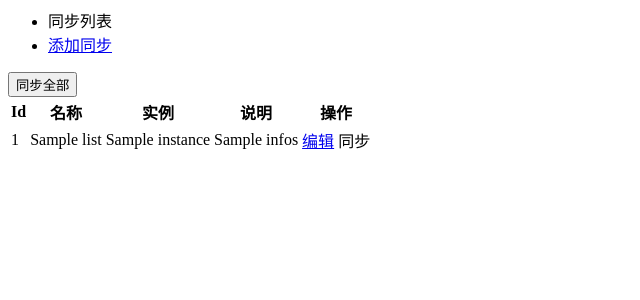
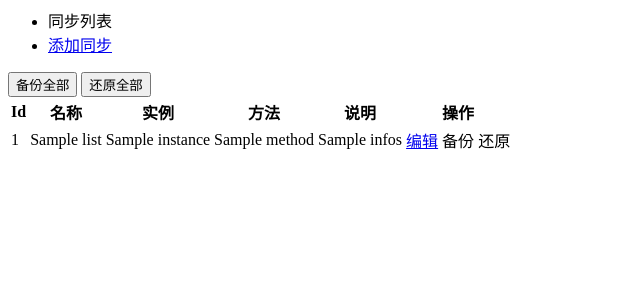
Before and after one commit to shihui1991/ci_tpl_2, a CodeIgniter app: the page made by application/views/admin/rsync/index.php in a window 1280 px wide. Shown: the top 300 px of the page, without its empty margins (0-640 px from the left). Run offline with CodeIgniter, Linux system fonts and the light colour scheme; the template is opened without the code that fills it: most values are stand-ins (such as "Sample title", 1, 10 or a date in 2020).

Commit message:
数据同步升级为备份与还原

```diff
--- a/application/models/logic/ApiLogic.php
+++ b/application/models/logic/ApiLogic.php
@@ -22,9 +22,6 @@ class ApiLogic extends LogicModel
         // redis 为主，mysql 备份
         $this->databaseModel = ApiRedis::instance();
         $this->backDB = ApiMysql::instance();
-        // mysql 为主，redis 备份
-//        $this->databaseModel = ApiMysql::instance();
-//        $this->backDB = ApiRedis::instance();
 
         $this->dataModel = ApiData::instance();
         $this->validatorModel = ApiValidator::instance();
--- a/application/models/logic/CateLogic.php
+++ b/application/models/logic/CateLogic.php
@@ -22,9 +22,6 @@ class CateLogic extends LogicModel
         // redis 为主，mysql 备份
         $this->databaseModel = CateRedis::instance();
         $this->backDB = CateMysql::instance();
-        // mysql 为主，redis 备份
-//        $this->databaseModel = CateMysql::instance();
-//        $this->backDB = CateRedis::instance();
 
         $this->dataModel = CateData::instance();
         $this->validatorModel = CateValidator::instance();
--- a/application/models/logic/MasterLogic.php
+++ b/application/models/logic/MasterLogic.php
@@ -22,9 +22,6 @@ class MasterLogic extends LogicModel
         // redis 为主，mysql 备份
         $this->databaseModel = MasterRedis::instance();
         $this->backDB = MasterMysql::instance();
-        // mysql 为主，redis 备份
-//        $this->databaseModel = MasterMysql::instance();
-//        $this->backDB = MasterRedis::instance();
 
         $this->dataModel = MasterData::instance();
         $this->validatorModel = MasterValidator::instance();
--- a/application/models/logic/MenuLogic.php
+++ b/application/models/logic/MenuLogic.php
@@ -22,9 +22,6 @@ class MenuLogic extends LogicModel
         // redis 为主，mysql 备份
         $this->databaseModel = MenuRedis::instance();
         $this->backDB = MenuMysql::instance();
-        // mysql 为主，redis 备份
-//        $this->databaseModel = MenuMysql::instance();
-//        $this->backDB = MenuRedis::instance();
 
         $this->dataModel = MenuData::instance();
         $this->validatorModel = MenuValidator::instance();
--- a/application/models/logic/RoleLogic.php
+++ b/application/models/logic/RoleLogic.php
@@ -22,9 +22,6 @@ class RoleLogic extends LogicModel
         // redis 为主，mysql 备份
         $this->databaseModel = RoleRedis::instance();
         $this->backDB = RoleMysql::instance();
-        // mysql 为主，redis 备份
-//        $this->databaseModel = RoleMysql::instance();
-//        $this->backDB = RoleRedis::instance();
 
         $this->dataModel = RoleData::instance();
         $this->validatorModel = RoleValidator::instance();
--- a/application/models/logic/RsyncLogic.php
+++ b/application/models/logic/RsyncLogic.php
@@ -22,10 +22,6 @@ class RsyncLogic extends LogicModel
         // redis 为主，mysql 备份
         $this->databaseModel = RsyncRedis::instance();
         $this->backDB = RsyncMysql::instance();
-        // mysql 为主，redis 备份
-//        $this->databaseModel = RsyncMysql::instance();
-//        $this->backDB = RsyncRedis::instance();
-
 
         $this->dataModel = RsyncData::instance();
         $this->validatorModel = RsyncValidator::instance();
--- a/application/models/logic/SourceLogic.php
+++ b/application/models/logic/SourceLogic.php
@@ -22,10 +22,6 @@ class SourceLogic extends LogicModel
         // redis 为主，mysql 备份
         $this->databaseModel = SourceRedis::instance();
         $this->backDB = SourceMysql::instance();
-        // mysql 为主，redis 备份
-//        $this->databaseModel = SourceMysql::instance();
-//        $this->backDB = SourceRedis::instance();
-
 
         $this->dataModel = SourceData::instance();
         $this->validatorModel = SourceValidator::instance();
--- a/application/models/logic/TplLogic.php
+++ b/application/models/logic/TplLogic.php
@@ -27,9 +27,6 @@ class TplLogic extends LogicModel
         // redis 为主，mysql 备份
         $this->tplDB = TplRedis::class;
         $this->tplBackDB = TplMysql::class;
-        // mysql 为主，redis 备份
-//        $this->tplDB = TplMysql::class;
-//        $this->tplBackDB = TplRedis::class;
 
         $this->tplData = TplData::class;
         $this->tplValidator = TplValidator::class;
--- a/application/models/logic/component/CheckUnique.php
+++ b/application/models/logic/component/CheckUnique.php
@@ -167,6 +167,7 @@ trait CheckUnique
             $data['Instance']=str_replace('\\','/',$data['Instance']);
             $where=array(
                 array('Instance','eq',$data['Instance']),
+                array('Method','eq',$data['Method']),
             );
             if(!empty($data['Id'])){
                 $where[]=array('Id','!=',$data['Id']);
--- a/application/models/validator/RsyncValidator.php
+++ b/application/models/validator/RsyncValidator.php
@@ -18,6 +18,7 @@ class RsyncValidator extends ValidatorModel
         return array(
             'Name',
             'Instance',
+            'Method',
             'Infos',
         );
     }
@@ -31,6 +32,7 @@ class RsyncValidator extends ValidatorModel
             'Id',
             'Name',
             'Instance',
+            'Method',
             'Infos',
         );
     }
--- a/application/views/admin/rsync/index.php
+++ b/application/views/admin/rsync/index.php
@@ -13,10 +13,16 @@
                 <div class="layui-tab-content">
                     <div class="layui-tab-item layui-show">
 
-                        <button class="layui-btn layui-btn-danger" data-action="/admin/rsync/module" data-confirm="确定要全部同步到备份数据库中吗？" onclick="btnAct(this);">
-                            <i class="layui-icon layui-icon-senior"></i>
-                            同步全部
-                        </button>
+                        <div class="layui-btn-group">
+                            <button class="layui-btn layui-btn-normal" data-action="/admin/rsync/act?Act=backup" data-confirm="确定要把数据全部同步到备份数据库中吗？" onclick="btnAct(this);">
+                                <i class="layui-icon layui-icon-senior"></i>
+                                备份全部
+                            </button>
+                            <button class="layui-btn layui-btn-danger" data-action="/admin/rsync/act?Act=restore" data-confirm="确定要将备份全部还原到数据库中吗？" onclick="btnAct(this);">
+                                <i class="layui-icon layui-icon-refresh-3"></i>
+                                还原全部
+                            </button>
+                        </div>
 
                         <table class="layui-table">
                             <thead>
@@ -24,6 +30,7 @@
                                 <th>Id</th>
                                 <th>名称</th>
                                 <th>实例</th>
+                                <th>方法</th>
                                 <th>说明</th>
                                 <th>操作</th>
                             </tr>
@@ -35,11 +42,13 @@
                                         <td><?php echo $row['Id'];?></td>
                                         <td><?php echo $row['Name'];?></td>
                                         <td><?php echo $row['Instance'];?></td>
+                                        <td><?php echo $row['Method'];?></td>
                                         <td><?php echo $row['Infos'];?></td>
                                         <td>
                                             <div class="layui-btn-group">
                                                 <a class="layui-btn layui-btn-xs" href="/admin/rsync/edit?Id=<?php echo $row['Id'];?>">编辑</a>
-                                                <a class="layui-btn layui-btn-xs layui-btn-danger" data-action="/admin/rsync/module?Id=<?php echo $row['Id'];?>" data-confirm="确定要同步【<?php echo $row['Name'];?>】吗？" onclick="btnAct(this);">同步</a>
+                                                <a class="layui-btn layui-btn-xs layui-btn-normal" data-action="/admin/rsync/act?Act=backup&Id=<?php echo $row['Id'];?>" data-confirm="确定要备份【<?php echo $row['Name'];?>】全部数据吗？" onclick="btnAct(this);">备份</a>
+                                                <a class="layui-btn layui-btn-xs layui-btn-danger" data-action="/admin/rsync/act?Act=restore&Id=<?php echo $row['Id'];?>" data-confirm="确定要还原【<?php echo $row['Name'];?>】全部备份数据吗？" onclick="btnAct(this);">还原</a>
                                             </div>
                                         </td>
                                     </tr>
```
Also changed, not shown: application/controllers/admin/Rsync.php (+6 -2 lines), application/models/data/RsyncData.php (+10 -0 lines), application/models/logic/ConfigLogic.php (+6 -7 lines), application/models/logic/LogicModel.php (+16 -4 lines), application/views/admin/rsync/add.php (+7 -0 lines), application/views/admin/rsync/edit.php (+7 -0 lines).
